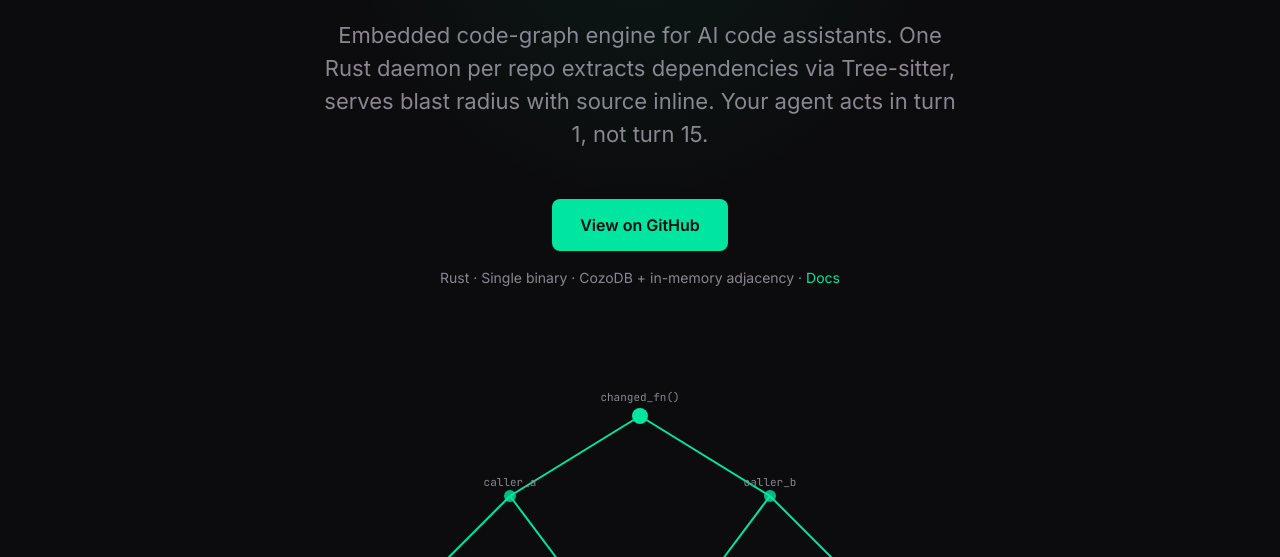
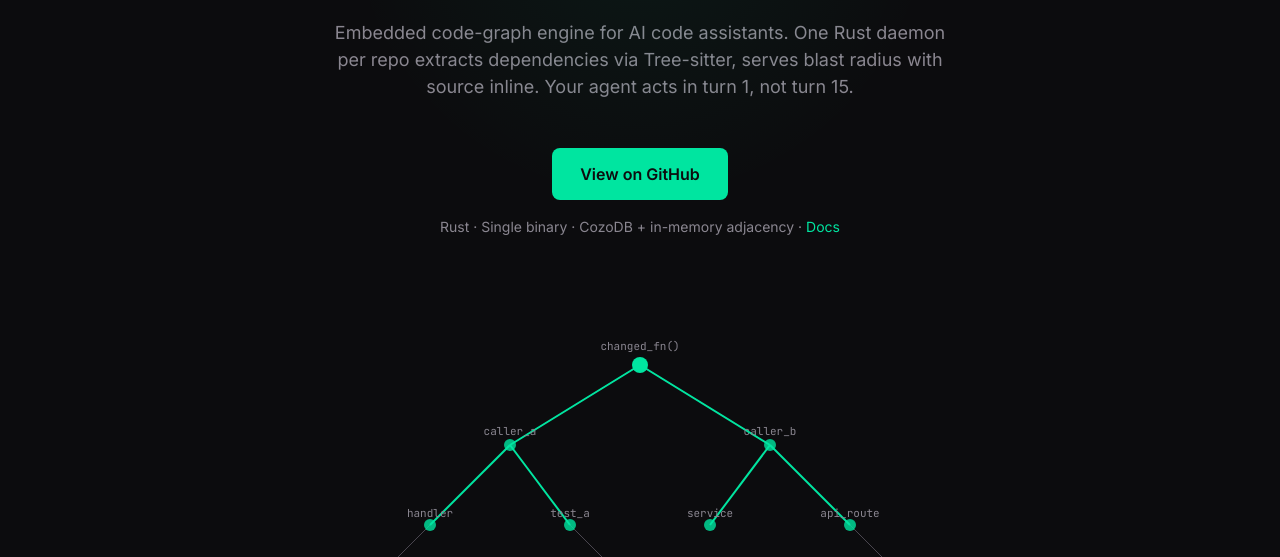
Before and after one commit to daviguides/graphite, an Astro site in the folder site/: page / in a window 1280 px wide. Shown: the part 243-800 px from the top of the page. Built offline with nearby package versions, Linux system fonts and the light colour scheme; Astro itself is replaced by a stand-in of ours.

Commit message:
fix(site): reduce hero subtitle font to 18px max

```diff
--- a/site/src/styles/landing.css
+++ b/site/src/styles/landing.css
@@ -36,7 +36,7 @@
 .hero h1 .accent { color: var(--color-accent); }
 
 .hero .subtitle {
-  font-size: clamp(18px, 2.5vw, 22px);
+  font-size: clamp(16px, 2vw, 18px);
   color: var(--color-text-secondary);
   max-width: 640px;
   margin: 0 auto 48px;
```
